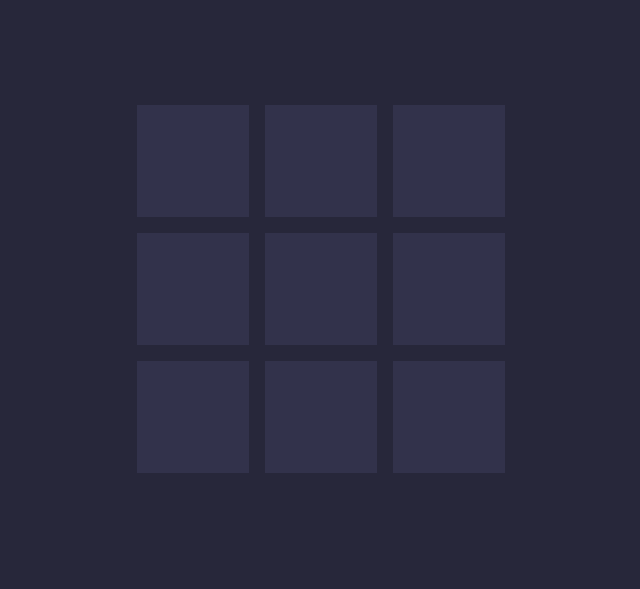
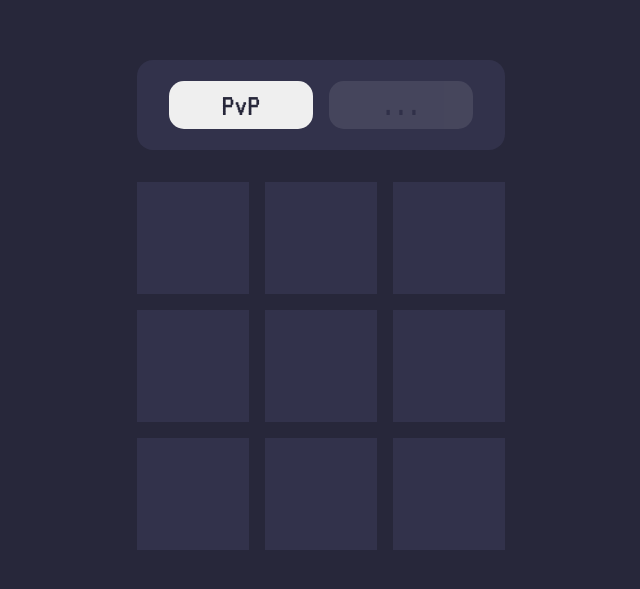
Before and after one commit to ahmed-hq/tic-tac-toe, a website: page index.html in a window 1280 px wide. Shown: the part 111-700 px from the top of the page, without its empty margins (319-959 px from the left). Drawn offline with Linux system fonts and the light colour scheme.

Commit message:
Adding & styling Player options btns

```diff
--- a/index.html
+++ b/index.html
@@ -19,7 +19,10 @@
     <div class="page-wrapper">
       <div class="main-wrapper">
         <div class="container">
-          <div class="opponent_options-wrapper"></div>
+          <div class="opponent_options-wrapper">
+            <button class="pvp-btn">PvP</button>
+            <button class="ai-btn">...</button>
+          </div>
           <div class="sign-wrapper"></div>
           <div class="game_board-wrapper"></div>
           <div class="btns-wrapper">
--- a/style.css
+++ b/style.css
@@ -14,11 +14,13 @@ body {
 }
 
 button {
-  width: 100%;
+  width: 9rem;
   font-family: "VT323", monospace;
   font-size: 32px;
   line-height: 32px;
-  padding: 12px;
+  color: var(--black);
+  padding: 0.5rem;
+  border: none;
   border-radius: 15px;
 }
 
@@ -35,6 +37,21 @@ button {
   margin: auto;
 }
 
+.opponent_options-wrapper {
+  display: flex;
+  gap: 1rem;
+  background-color: var(--light-black);
+  justify-content: center;
+  align-items: center;
+  border-radius: 1rem;
+  padding: 1.3rem;
+  margin: 2rem 0rem;
+}
+
+.ai-btn{
+  opacity: 10%;
+}
+
 .game_board-wrapper {
   display: flex;
   flex-wrap: wrap;
```
